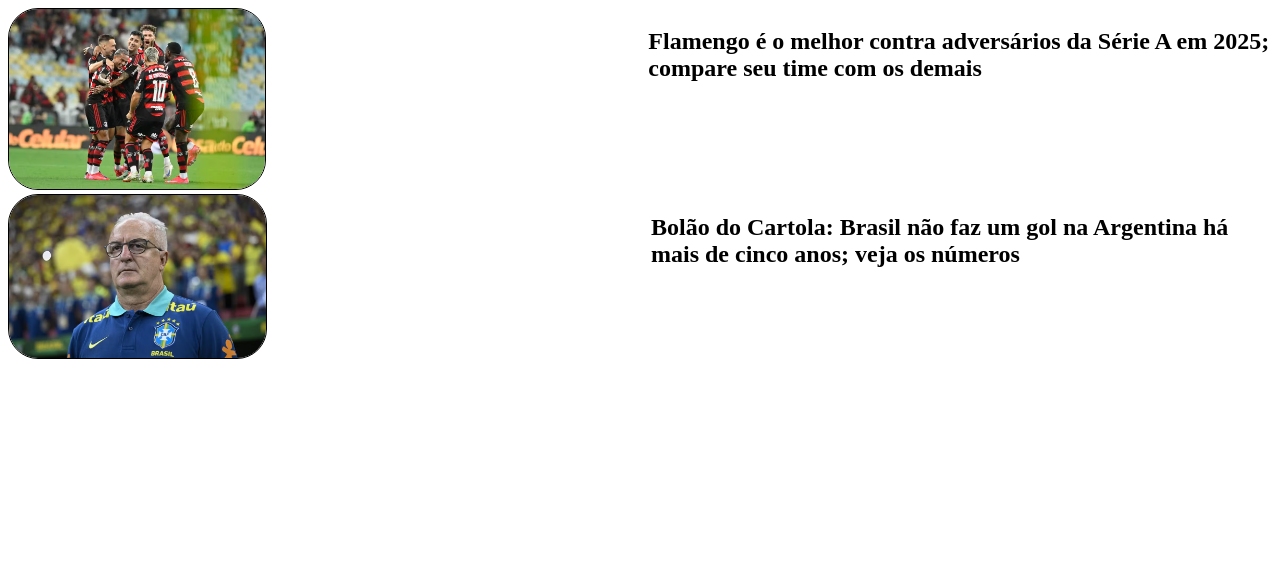
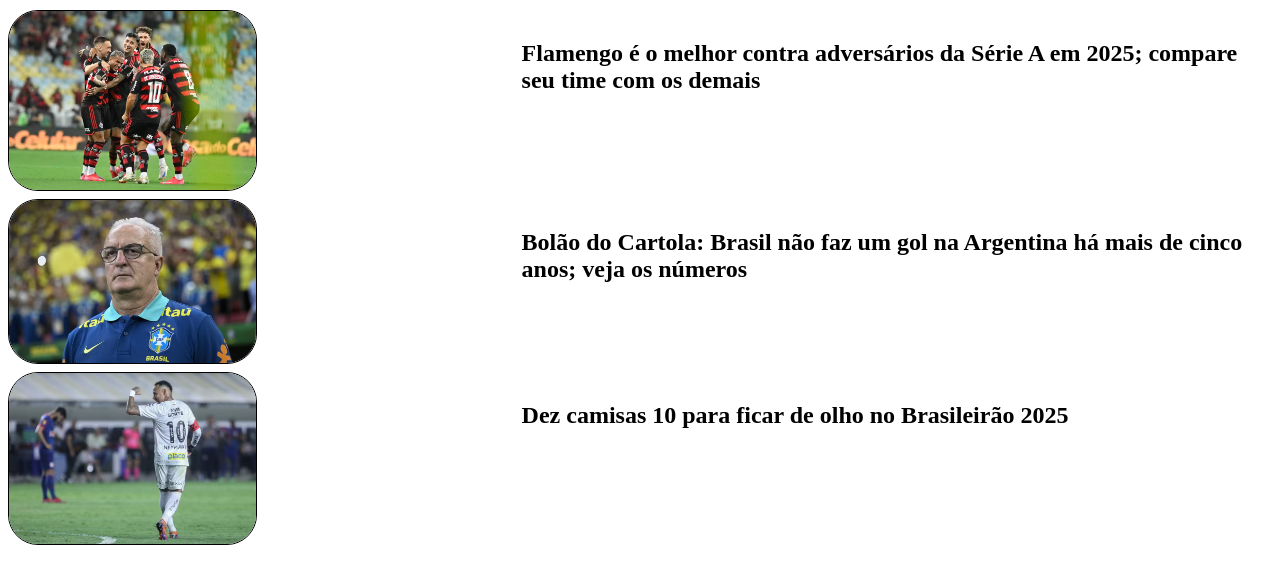
Before and after one commit to otavioroecker/avaliacaoN3, a plain HTML site: page Visual/index.html in a window 1280 px wide. Drawn offline with Linux system fonts and the light colour scheme.

Commit message:
Continuação da página principal

```diff
--- a/Style/style.css
+++ b/Style/style.css
@@ -1,9 +1,22 @@
 .Noticia{
     display: flex;
+    margin-top: 10px;
+    gap: 10px;
 }
 
-.CapaNoticia{
+.TituloNoticia {
+    flex: 1 1 60%;
+    padding: 10px;
+}
+
+.ImagemNoticia img {
+    width: 50%;
+    height: 100%;
     border-radius: 30px;
-    width: 40%;
+    object-fit: cover;
     border: 1px solid black;
 }
+.ImagemNoticia {
+    flex: 1 1 40%;
+    max-width: 40%;
+}
--- a/Visual/index.html
+++ b/Visual/index.html
@@ -9,7 +9,7 @@
 <body>
     <section class="Noticia">
         <div class="ImagemNoticia">
-            <img src="../Imagens/img1.avif" alt="Time do Flamengo" class="CapaNoticia">
+            <img src="../Imagens/img1.avif" alt="Time do Flamengo">
         </div>
         <div class="TituloNoticia">
             <h1>Flamengo é o melhor contra adversários da Série A em 2025; compare seu time com os demais</h1>
@@ -17,11 +17,19 @@
     </section>
     <section class="Noticia">
         <div class="ImagemNoticia">
-            <img src="../Imagens/img2.avif" alt="Técnico Dorival JR." class="CapaNoticia">
+            <img src="../Imagens/img2.avif" alt="Técnico Dorival JR" >
         </div>
         <div class="TituloNoticia">
             <h1>Bolão do Cartola: Brasil não faz um gol na Argentina há mais de cinco anos; veja os números</h1>
         </div>
     </section>
+    <section class="Noticia">
+        <div class="ImagemNoticia">
+            <img src="../Imagens/img3.avif" alt="Neymar camisa 10 do Santos">
+        </div>
+        <div class="TituloNoticia">
+            <h1>Dez camisas 10 para ficar de olho no Brasileirão 2025</h1>
+        </div>
+    </section>
 </body>
 </html>
```
Also changed, not shown: Imagens/img3.avif (added).
